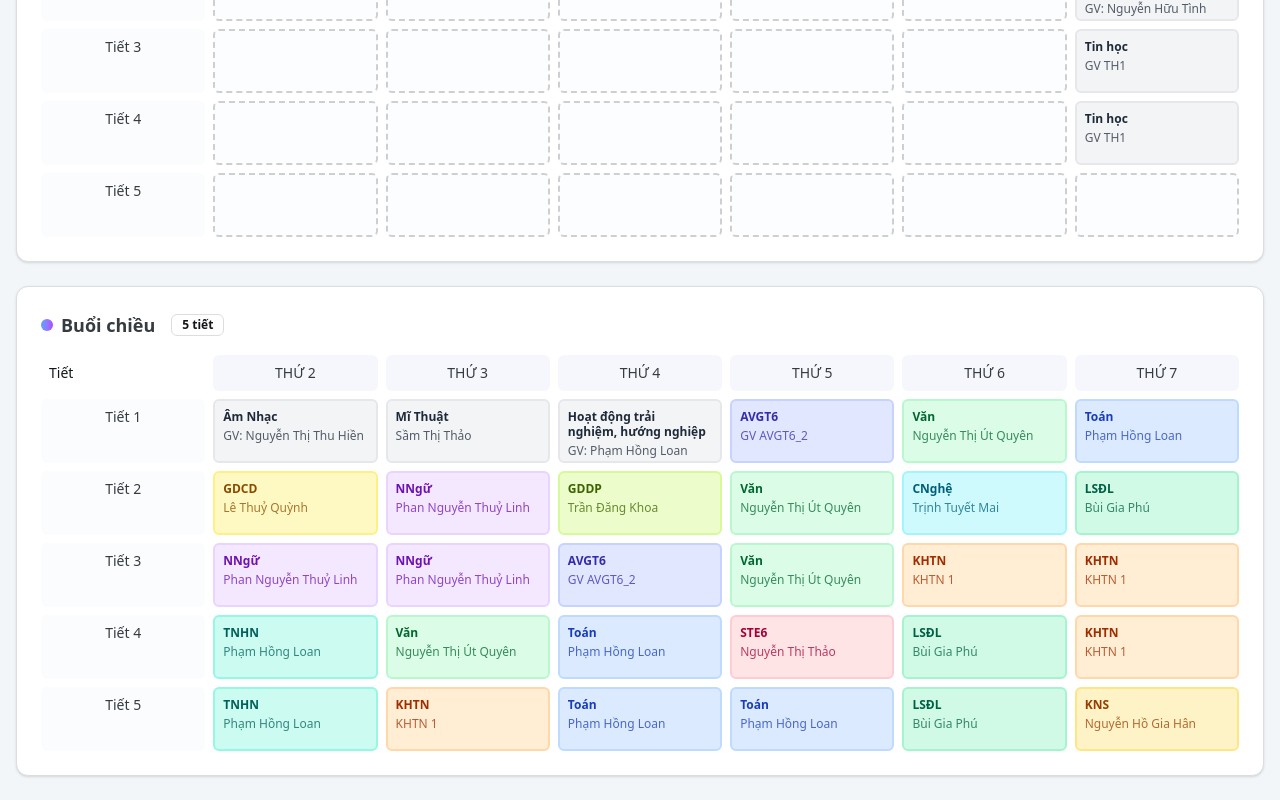
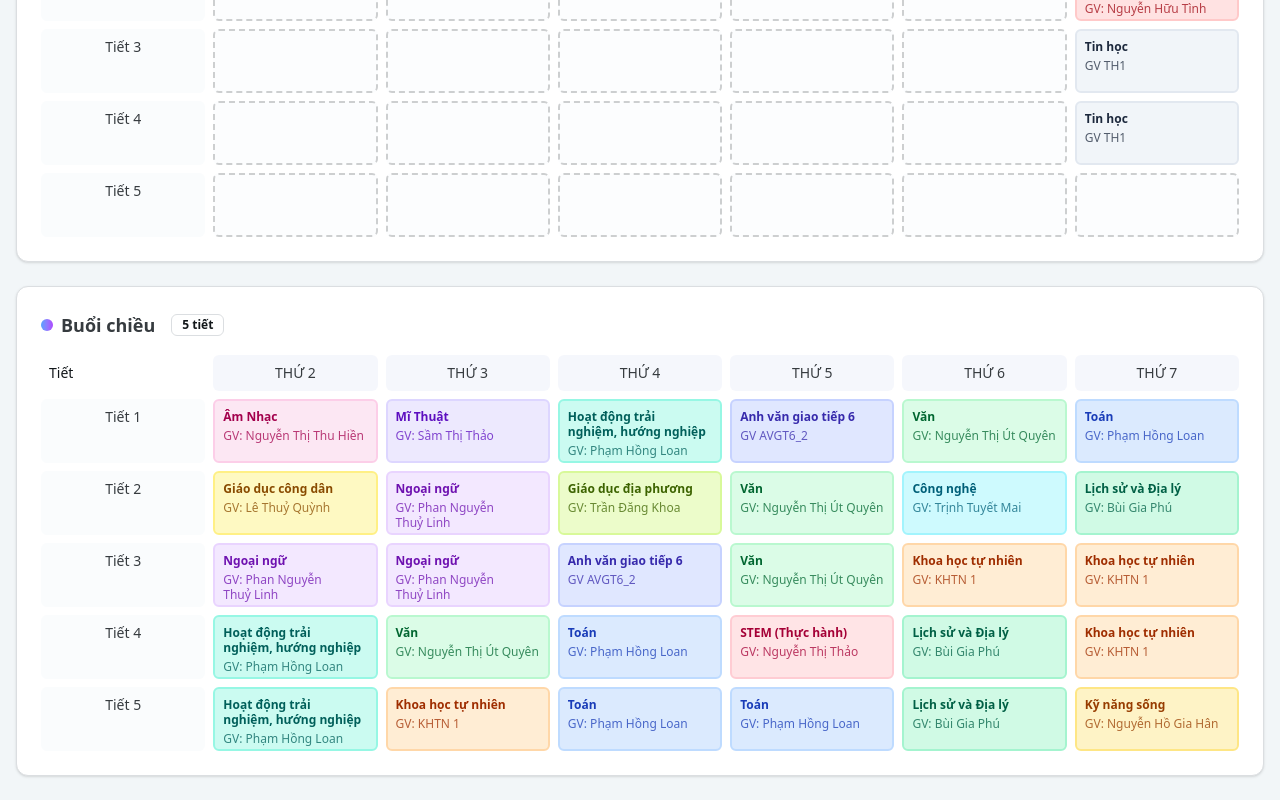
Before and after one commit to hoantohai/tkb, a React (Vite) app: page / in a window 1280 px wide. Shown: the part 394-1194 px from the top of the page. Built offline with nearby package versions, Linux system fonts and the light colour scheme.

Commit message:
Update timetable data to include correct teacher names and subjects

```diff
--- a/src/components/timetable-grid.tsx
+++ b/src/components/timetable-grid.tsx
@@ -20,55 +20,55 @@ const timetableData = {
         time: "Tiết 1",
         sessions: [
           "Âm Nhạc - GV: Nguyễn Thị Thu Hiền",
-          "Mĩ Thuật - Sầm Thị Thảo",
+          "Mĩ Thuật - GV: Sầm Thị Thảo",
           "Hoạt động trải nghiệm, hướng nghiệp - GV: Phạm Hồng Loan",
-          "AVGT6 - GV AVGT6_2",
-          "Văn - Nguyễn Thị Út Quyên",
-          "Toán - Phạm Hồng Loan",
+          "Anh văn giao tiếp 6 - GV AVGT6_2",
+          "Văn - GV: Nguyễn Thị Út Quyên",
+          "Toán - GV: Phạm Hồng Loan",
         ],
       },
       {
         time: "Tiết 2",
         sessions: [
-          "GDCD - Lê Thuỷ Quỳnh",
-          "NNgữ - Phan Nguyễn Thuỷ Linh",
-          "GDDP - Trần Đăng Khoa",
-          "Văn - Nguyễn Thị Út Quyên",
-          "CNghệ - Trịnh Tuyết Mai",
-          "LSĐL - Bùi Gia Phú",
+          "Giáo dục công dân - GV: Lê Thuỷ Quỳnh",
+          "Ngoại ngữ - GV: Phan Nguyễn Thuỷ Linh",
+          "Giáo dục địa phương - GV: Trần Đăng Khoa",
+          "Văn - GV: Nguyễn Thị Út Quyên",
+          "Công nghệ - GV: Trịnh Tuyết Mai",
+          "Lịch sử và Địa lý - GV: Bùi Gia Phú",
         ],
       },
       {
         time: "Tiết 3",
         sessions: [
-          "NNgữ - Phan Nguyễn Thuỷ Linh",
-          "NNgữ - Phan Nguyễn Thuỷ Linh",
-          "AVGT6 - GV AVGT6_2",
-          "Văn - Nguyễn Thị Út Quyên",
-          "KHTN - KHTN 1",
-          "KHTN - KHTN 1",
+          "Ngoại ngữ - GV: Phan Nguyễn Thuỷ Linh",
+          "Ngoại ngữ - GV: Phan Nguyễn Thuỷ Linh",
+          "Anh văn giao tiếp 6 - GV AVGT6_2",
+          "Văn - GV: Nguyễn Thị Út Quyên",
+          "Khoa học tự nhiên - GV: KHTN 1",
+          "Khoa học tự nhiên - GV: KHTN 1",
         ],
       },
       {
         time: "Tiết 4",
         sessions: [
-          "TNHN - Phạm Hồng Loan",
-          "Văn - Nguyễn Thị Út Quyên",
-          "Toán - Phạm Hồng Loan",
-          "STE6 - Nguyễn Thị Thảo",
-          "LSĐL - Bùi Gia Phú",
-          "KHTN - KHTN 1",
+          "Hoạt động trải nghiệm, hướng nghiệp - GV: Phạm Hồng Loan",
+          "Văn - GV: Nguyễn Thị Út Quyên",
+          "Toán - GV: Phạm Hồng Loan",
+          "STEM (Thực hành) - GV: Nguyễn Thị Thảo",
+          "Lịch sử và Địa lý - GV: Bùi Gia Phú",
+          "Khoa học tự nhiên - GV: KHTN 1",
         ],
       },
       {
         time: "Tiết 5",
         sessions: [
-          "TNHN - Phạm Hồng Loan",
-          "KHTN - KHTN 1",
-          "Toán - Phạm Hồng Loan",
-          "Toán - Phạm Hồng Loan",
-          "LSĐL - Bùi Gia Phú",
-          "KNS - Nguyễn Hồ Gia Hân",
+          "Hoạt động trải nghiệm, hướng nghiệp - GV: Phạm Hồng Loan",
+          "Khoa học tự nhiên - GV: KHTN 1",
+          "Toán - GV: Phạm Hồng Loan",
+          "Toán - GV: Phạm Hồng Loan",
+          "Lịch sử và Địa lý - GV: Bùi Gia Phú",
+          "Kỹ năng sống - GV: Nguyễn Hồ Gia Hân",
         ],
       },
     ],
@@ -78,22 +78,22 @@ const timetableData = {
 const days = ["THỨ 2", "THỨ 3", "THỨ 4", "THỨ 5", "THỨ 6", "THỨ 7"]
 
 const subjectColors = {
-  Toán: "bg-blue-100 text-blue-800 border-blue-200",
-  Văn: "bg-green-100 text-green-800 border-green-200",
-  NNgữ: "bg-purple-100 text-purple-800 border-purple-200",
-  KHTN: "bg-orange-100 text-orange-800 border-orange-200",
-  GDTC: "bg-red-100 text-red-800 border-red-200",
-  Nhạc: "bg-pink-100 text-pink-800 border-pink-200",
-  GDCD: "bg-yellow-100 text-yellow-800 border-yellow-200",
-  TNHN: "bg-teal-100 text-teal-800 border-teal-200",
-  AVGT6: "bg-indigo-100 text-indigo-800 border-indigo-200",
-  CNghệ: "bg-cyan-100 text-cyan-800 border-cyan-200",
-  LSĐL: "bg-emerald-100 text-emerald-800 border-emerald-200",
-  GDDP: "bg-lime-100 text-lime-800 border-lime-200",
-  MT: "bg-violet-100 text-violet-800 border-violet-200",
-  STE6: "bg-rose-100 text-rose-800 border-rose-200",
-  Tin: "bg-slate-100 text-slate-800 border-slate-200",
-  KNS: "bg-amber-100 text-amber-800 border-amber-200",
+  "Toán": "bg-blue-100 text-blue-800 border-blue-200",
+  "Văn": "bg-green-100 text-green-800 border-green-200",
+  "Ngoại ngữ": "bg-purple-100 text-purple-800 border-purple-200",
+  "Khoa học tự nhiên": "bg-orange-100 text-orange-800 border-orange-200",
+  "Giáo dục thể chất (Thể dục)": "bg-red-100 text-red-800 border-red-200",
+  "Âm Nhạc": "bg-pink-100 text-pink-800 border-pink-200",
+  "Giáo dục công dân": "bg-yellow-100 text-yellow-800 border-yellow-200",
+  "Hoạt động trải nghiệm, hướng nghiệp": "bg-teal-100 text-teal-800 border-teal-200",
+  "Anh văn giao tiếp 6": "bg-indigo-100 text-indigo-800 border-indigo-200",
+  "Công nghệ": "bg-cyan-100 text-cyan-800 border-cyan-200",
+  "Lịch sử và Địa lý": "bg-emerald-100 text-emerald-800 border-emerald-200",
+  "Giáo dục địa phương": "bg-lime-100 text-lime-800 border-lime-200",
+  "Mĩ Thuật": "bg-violet-100 text-violet-800 border-violet-200",
+  "STEM (Thực hành)": "bg-rose-100 text-rose-800 border-rose-200",
+  "Tin học": "bg-slate-100 text-slate-800 border-slate-200",
+  "Kỹ năng sống": "bg-amber-100 text-amber-800 border-amber-200",
 }
 
 function getSubjectColor(subject: string) {
```
